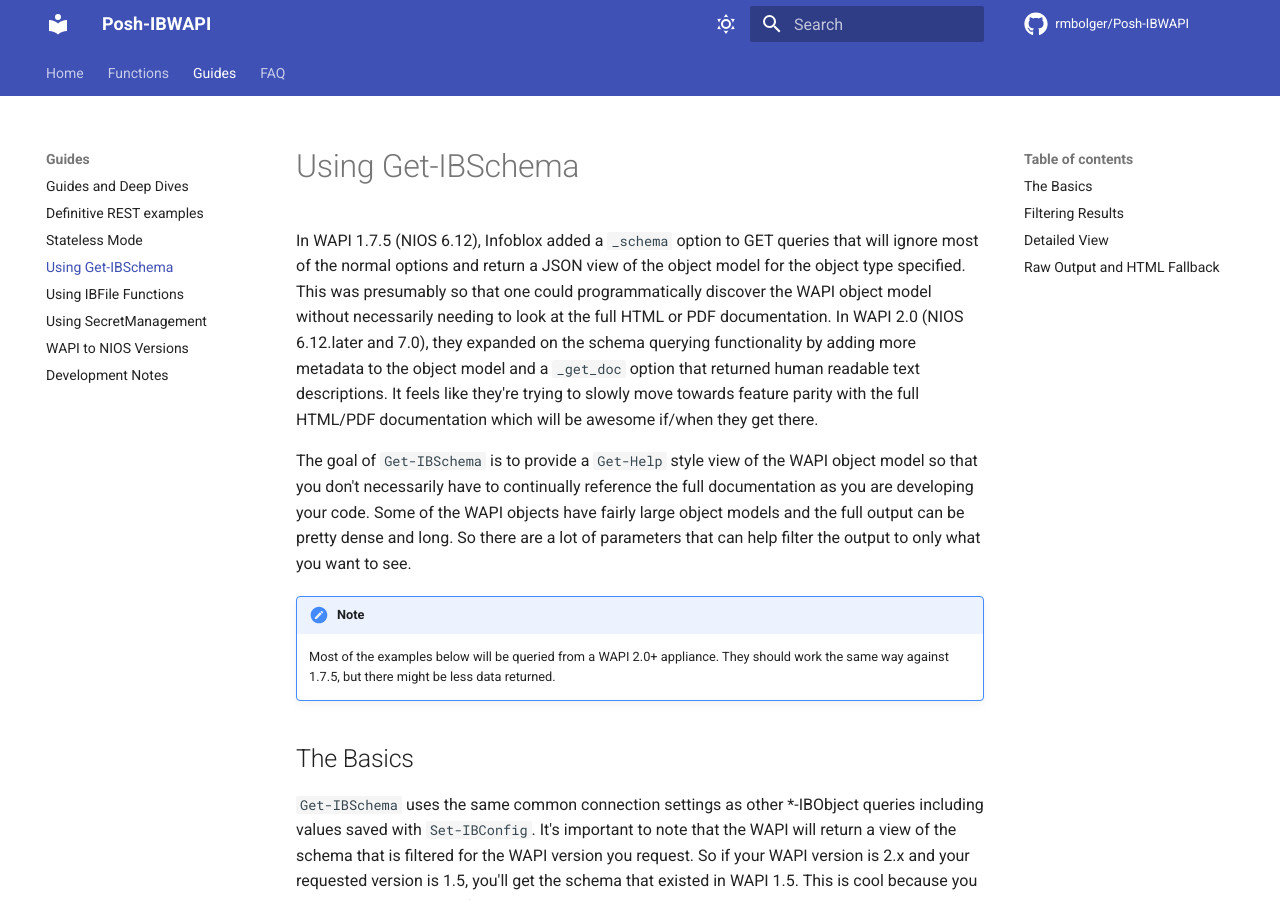
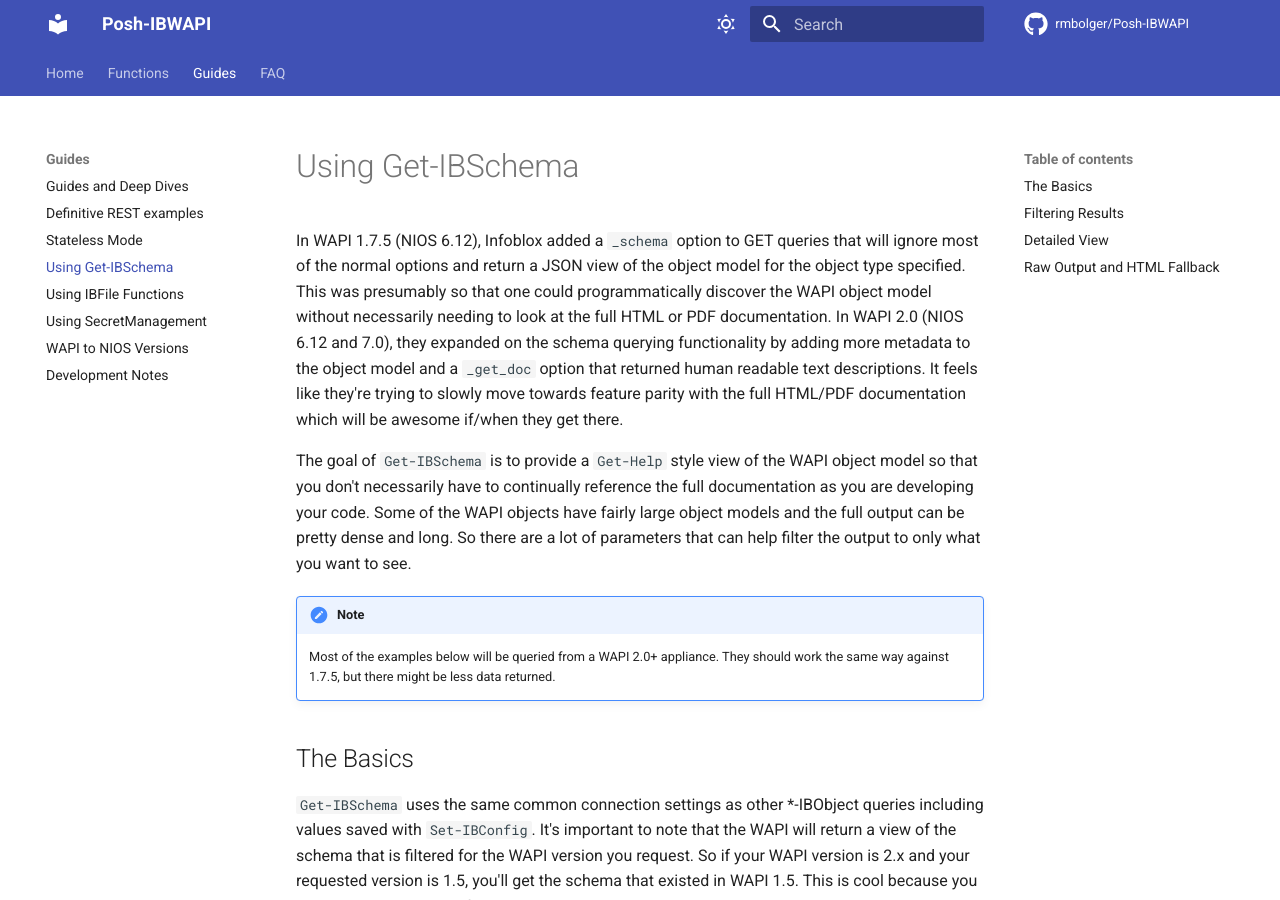
Before and after one commit to rmbolger/Posh-IBWAPI, an MkDocs documentation site: the page built from docs/Guides/Using-Get-IBSchema.md, in a window 1280 px wide and 900 px high. Built offline with MkDocs 1.6.1 and Material for MkDocs 9.7.7, drawn with Linux system fonts in a browser that asks for light colours; comment, search, counter and statistics services are not loaded; the version menu is left out.

Commit message:
misc doc fixes

```diff
--- a/docs/Guides/Using-Get-IBSchema.md
+++ b/docs/Guides/Using-Get-IBSchema.md
@@ -2,7 +2,7 @@
 
 # Using Get-IBSchema
 
-In WAPI 1.7.5 (NIOS 6.12), Infoblox added a `_schema` option to GET queries that will ignore most of the normal options and return a JSON view of the object model for the object type specified. This was presumably so that one could programmatically discover the WAPI object model without necessarily needing to look at the full HTML or PDF documentation. In WAPI 2.0 (NIOS 6.12.later and 7.0), they expanded on the schema querying functionality by adding more metadata to the object model and a `_get_doc` option that returned human readable text descriptions. It feels like they're trying to slowly move towards feature parity with the full HTML/PDF documentation which will be awesome if/when they get there.
+In WAPI 1.7.5 (NIOS 6.12), Infoblox added a `_schema` option to GET queries that will ignore most of the normal options and return a JSON view of the object model for the object type specified. This was presumably so that one could programmatically discover the WAPI object model without necessarily needing to look at the full HTML or PDF documentation. In WAPI 2.0 (NIOS 6.12 and 7.0), they expanded on the schema querying functionality by adding more metadata to the object model and a `_get_doc` option that returned human readable text descriptions. It feels like they're trying to slowly move towards feature parity with the full HTML/PDF documentation which will be awesome if/when they get there.
 
 The goal of `Get-IBSchema` is to provide a `Get-Help` style view of the WAPI object model so that you don't necessarily have to continually reference the full documentation as you are developing your code. Some of the WAPI objects have fairly large object models and the full output can be pretty dense and long. So there are a lot of parameters that can help filter the output to only what you want to see.
 
```
Also changed, not shown: README.md (+1 -1 lines), docs/index.md (+1 -1 lines).
